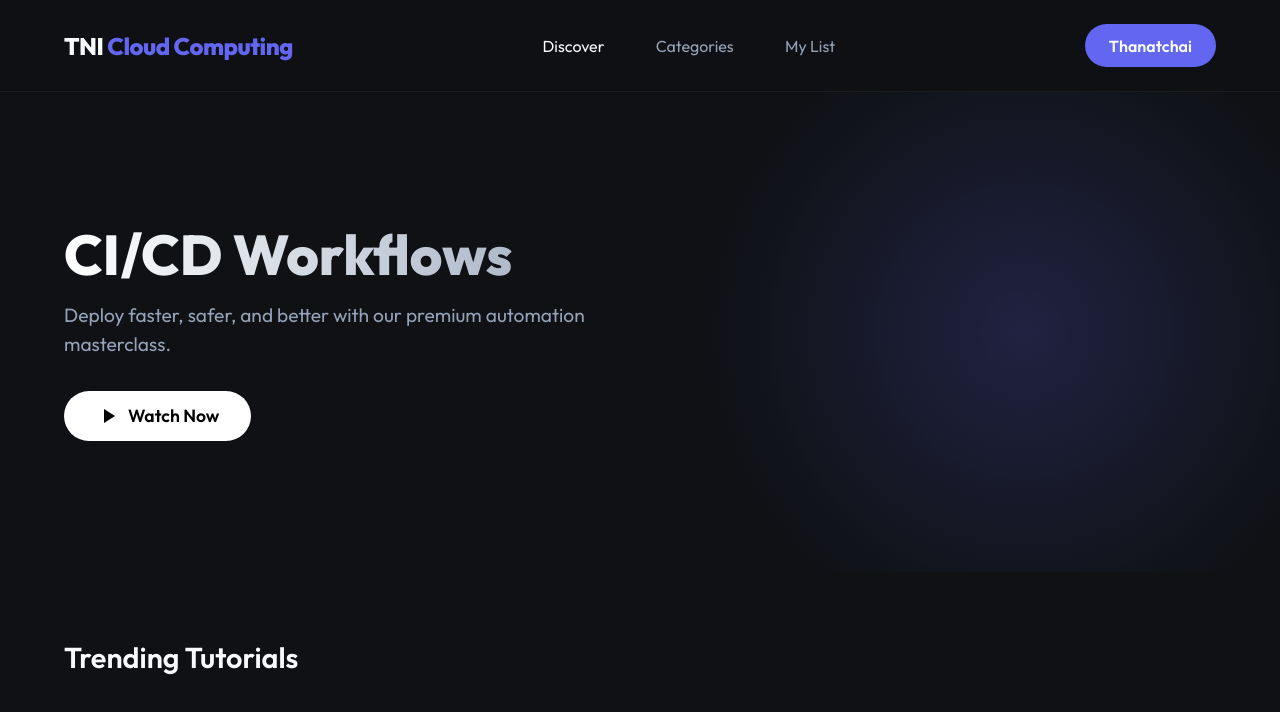
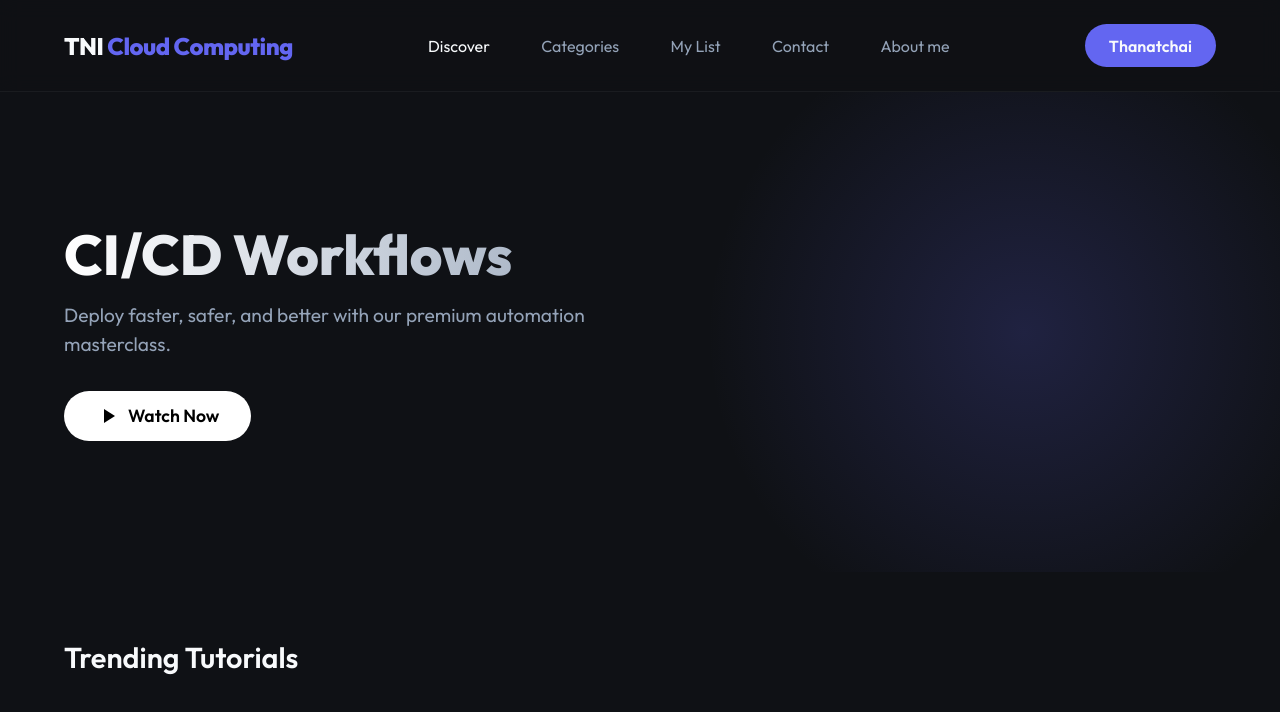
Before and after one commit to ThnaR/cicd-lab, a website: page public/index.html in a window 1280 px wide. Drawn offline with Linux system fonts and the light colour scheme; no server answers.

Commit message:
edit index.js

```diff
--- a/public/index.html
+++ b/public/index.html
@@ -14,6 +14,8 @@
             <a href="#" class="active">Discover</a>
             <a href="#">Categories</a>
             <a href="#">My List</a>
+            <a href="#">Contact</a>
+            <a href="#">About me</a>
         </div>
         <div class="profile-btn">Thanatchai</div>
     </nav>
```
